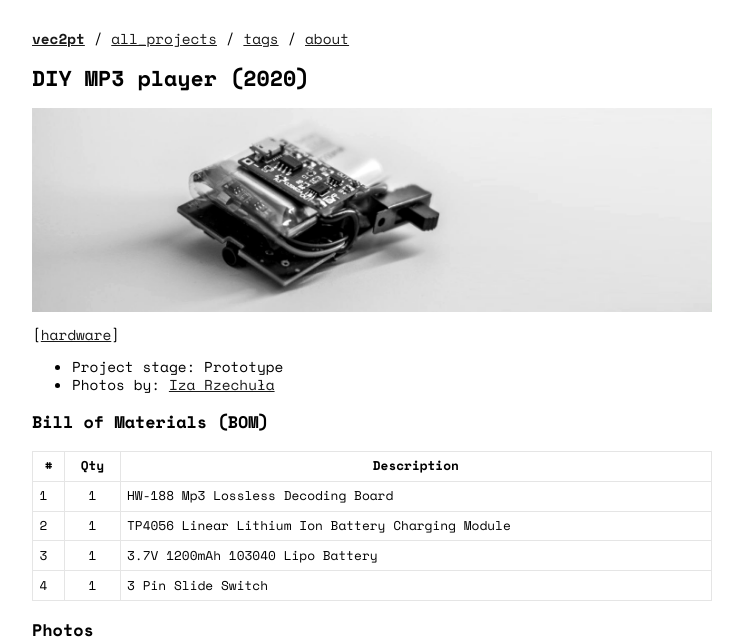
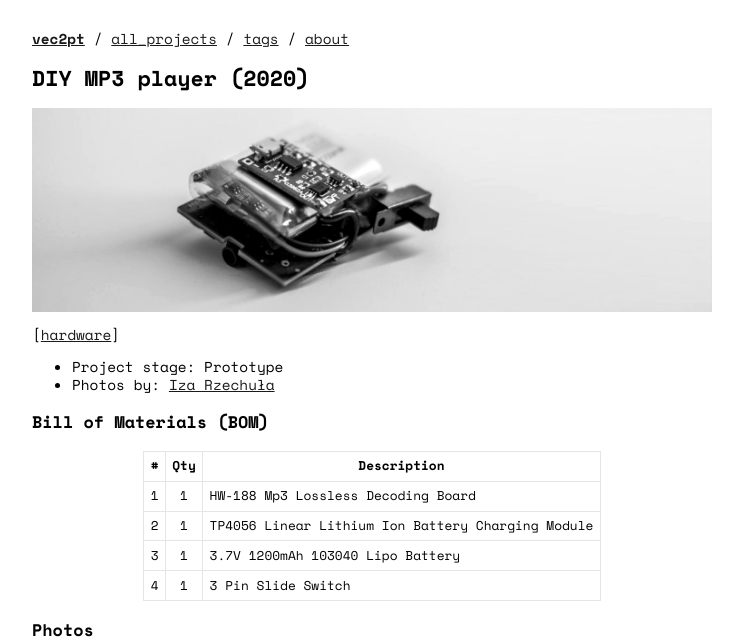
Before and after one commit to vec2pt/vec2pt.github.io, a Jekyll site: the page built from _posts/2020-01-01-mp3-player.md, in a window 1280 px wide. Shown: the top 639 px of the page, without its empty margins (268-1011 px from the left). Built offline with Jekyll 4.4.1, drawn with Linux system fonts in a browser that asks for light colours; nearby versions of some CDN libraries; grey boxes are pictures that could not be loaded.

Commit message:
Debug table

```diff
--- a/_sass/base.scss
+++ b/_sass/base.scss
@@ -57,14 +57,18 @@ canvas {
 }
 
 table {
-  width: 100%;
+  border: none;
+  border-collapse: collapse;
+  display: block;
+  max-width: 100%;
+  width: max-content;
+  margin: 0 auto;
+  overflow-x: auto;
 }
 
-table,
 th,
 td {
   border: thin solid $background-dark-color;
-  border-collapse: collapse;
   padding: 0.4rem;
   font-size: 0.8rem;
   line-height: 1rem;
```
